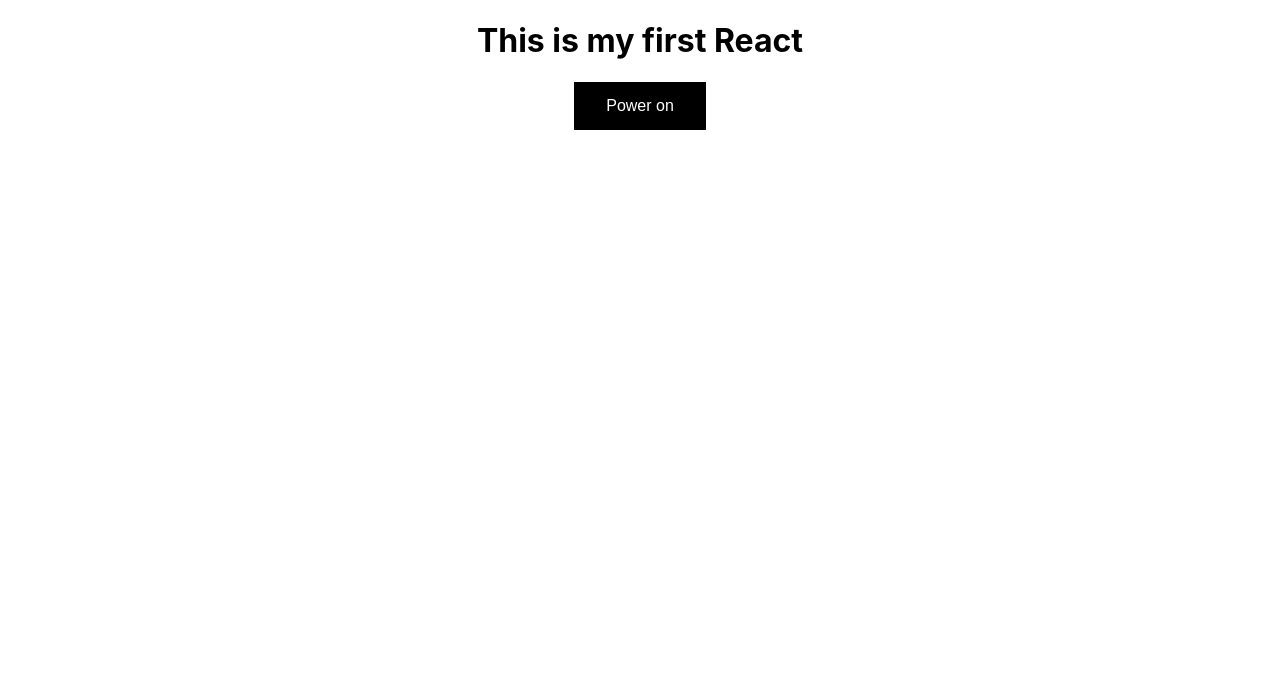
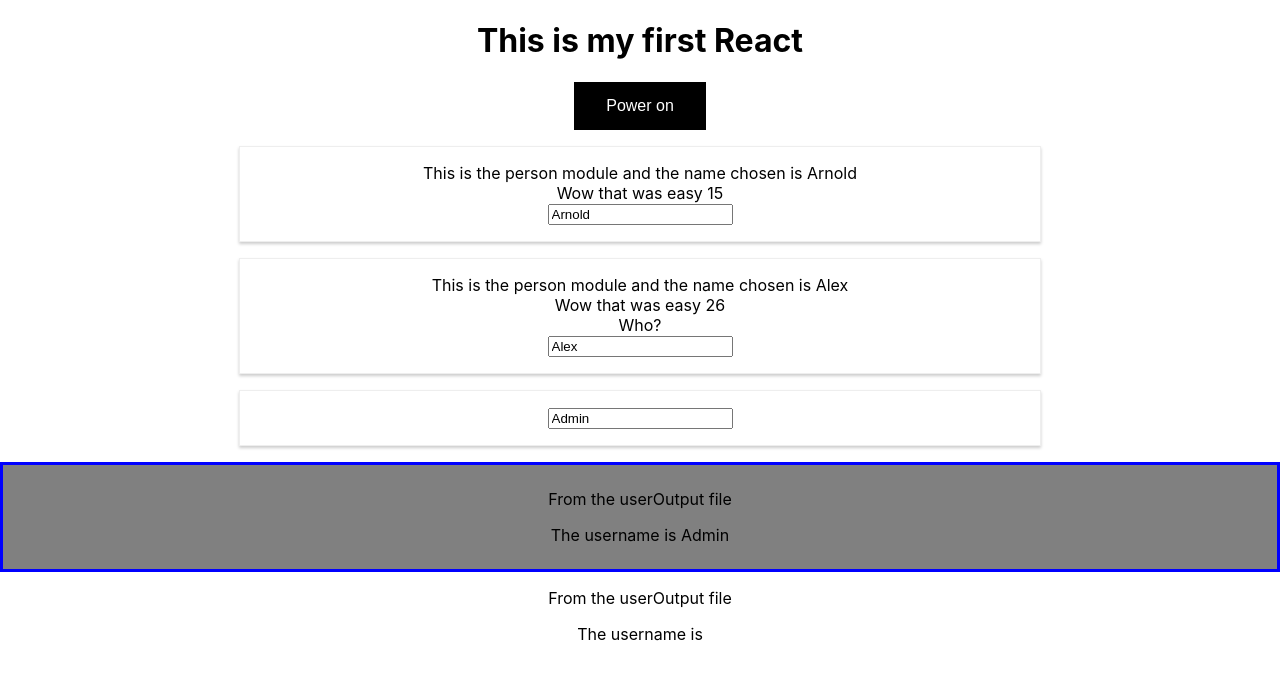
Before and after one commit to futuregit/react-complete-guide, a React (Create React App) app: page / in a window 1280 px wide. Shown: the top 680 px of the page. Built offline with nearby package versions, Linux system fonts and the light colour scheme.

Commit message:
Removed tenary expression

```diff
--- a/src/App.js
+++ b/src/App.js
@@ -59,8 +59,7 @@ userNameChange = (event) => {
         <button
 
           onClick={this.toggleHandler}>Power on</button>
-        {
-          this.state.showPerson === true ?
+
             <div>
               <Person
                 name={this.state.persons[0].name}
@@ -79,8 +78,7 @@ userNameChange = (event) => {
                 style={card}
                 name={this.state.username}/>
               <UserOutput />
-            </div> : null
-        }
+            </div>
 
       </div>
     );
```
